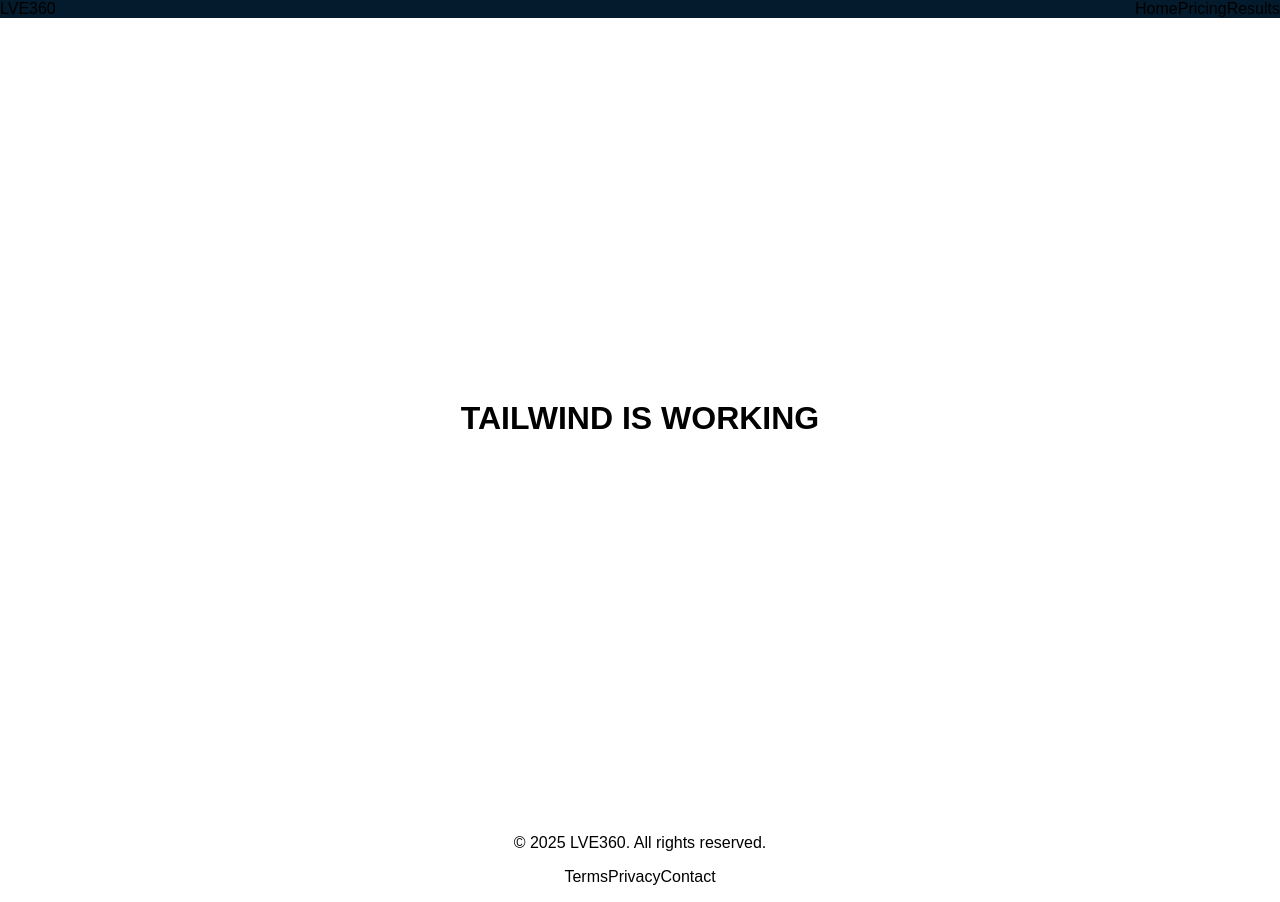
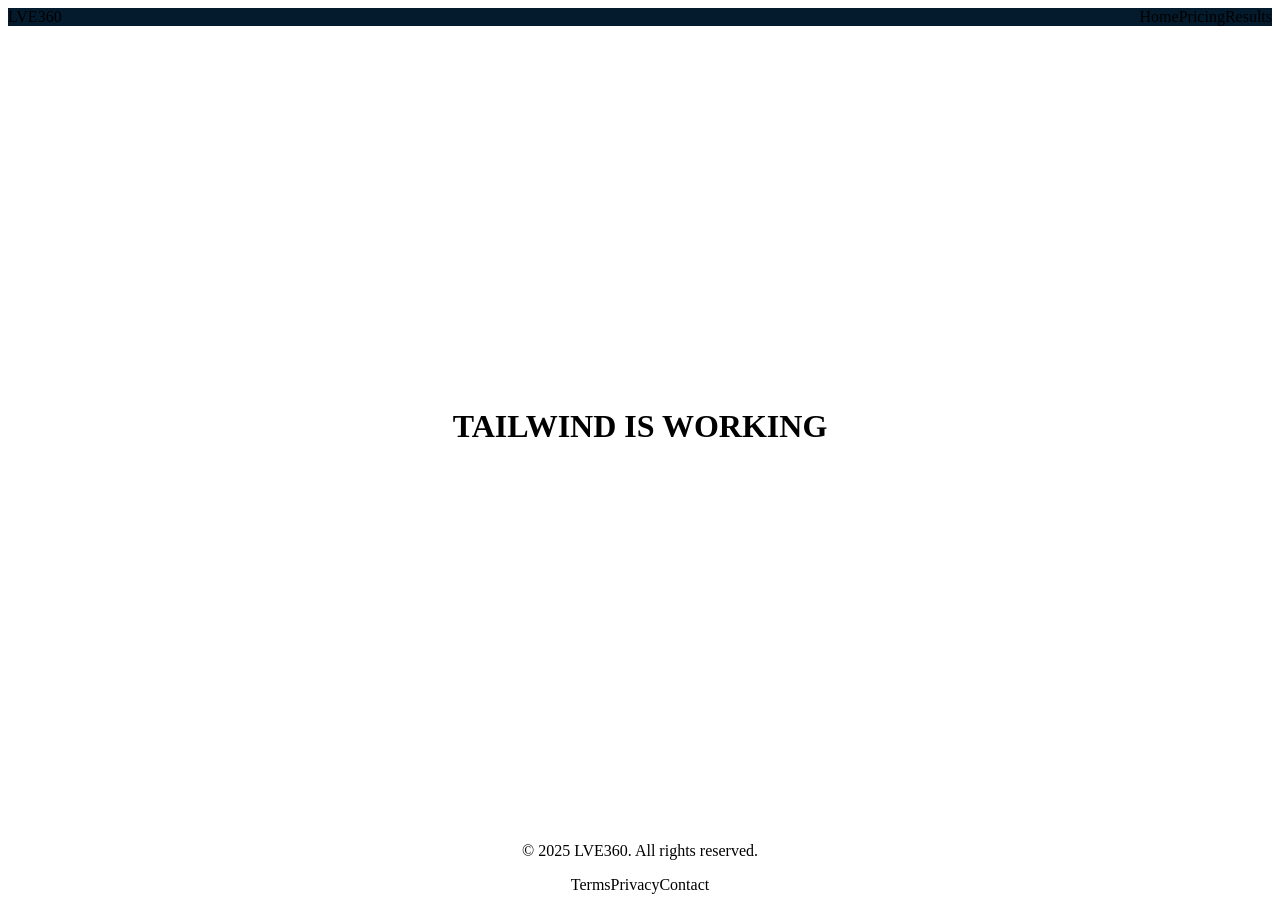
Before and after one commit to LGomes360/lve360-app, a Next.js app: page / in a window 1280 px wide. Built offline with nearby package versions, Linux system fonts and the light colour scheme.

Commit message:
Update globals.css

```diff
--- a/app/globals.css
+++ b/app/globals.css
@@ -1,22 +1,12 @@
 /* app/globals.css */
 
-/* --- Tailwind Directives --- */
+/* Tailwind directives */
 @tailwind base;
 @tailwind components;
 @tailwind utilities;
 
-/* --- Your Global Overrides --- */
-html, body {
-  margin: 0;
-  padding: 0;
-  font-family: Arial, sans-serif;
-}
-
+/* OPTIONAL: Only add *small* overrides here */
 a {
   color: inherit;
   text-decoration: none;
 }
-
-button {
-  cursor: pointer;
-}
```
